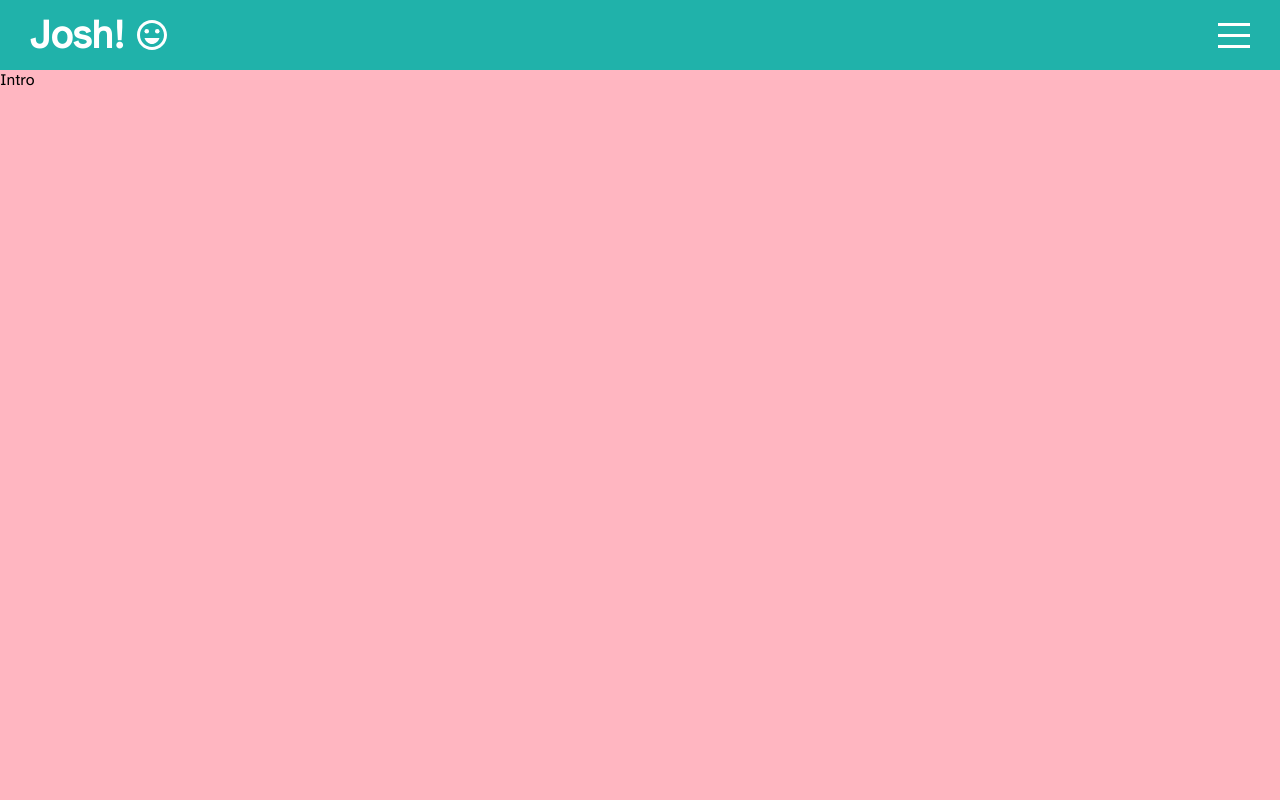
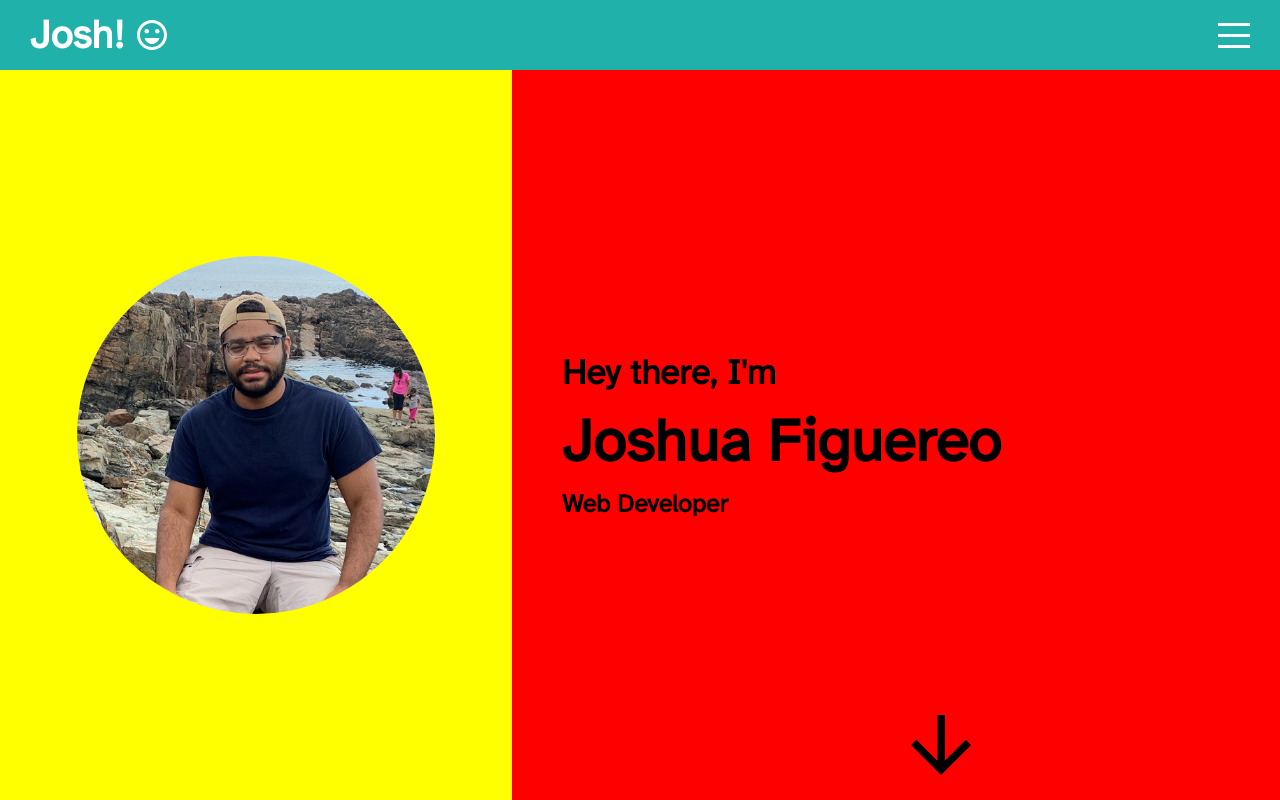
Before and after one commit to Jfig27/React-Portfolio, a React (Create React App) app: page / in a window 1280 px wide. Built offline with nearby package versions, Linux system fonts and the light colour scheme.

Commit message:
intro added

```diff
--- a/src/components/Headerbar/headerbar.scss
+++ b/src/components/Headerbar/headerbar.scss
@@ -8,6 +8,7 @@
     position: fixed;
     top: 0;
     z-index:2;
+    transition: all 1s ease;
 
     .wrapper{
         padding: 10px 30px;
@@ -51,9 +52,15 @@
                     align-items: center;
                     visibility: hidden;
                     text-decoration: none;
-                    color: inherit;
+                    color: $mainColor;
+                    transition: all .75s ease;
                     &.show{
                         visibility:visible;
+                        color:white;
+                        transition: all 1s ease;
+                    }
+                    &:hover{
+                        color: aqua;
                     }
                 }
             }
--- a/src/components/Intro/Intro.jsx
+++ b/src/components/Intro/Intro.jsx
@@ -1,9 +1,24 @@
 import './intro.scss'
+import ArrowDownwardIcon from '@material-ui/icons/ArrowDownward';
 
 export default function Intro() {
     return (
         <div className="intro" id="intro">
-            Intro
+            <div className="left">
+                <div className="imgContainer">
+                    <img src="assets/self.png" alt="my pic" />
+                </div>
+            </div>
+            <div className="right">
+                <div className="wrapper">
+                    <h2>Hey there, I'm</h2>
+                    <h1>Joshua Figuereo</h1>
+                    <h3>Web Developer</h3>
+                </div>
+                <a href="#portfolio">
+                    <ArrowDownwardIcon style={{fontSize: 90}}/>
+                </a>
+            </div>
         </div>
     )
 }
--- a/src/components/Intro/intro.scss
+++ b/src/components/Intro/intro.scss
@@ -1,3 +1,67 @@
 .intro {
     background-color: lightpink;
+    display: flex;
+
+    .left{
+        flex: 0.4;
+        background-color: yellow;
+        overflow: hidden;
+
+        .imgContainer{
+            width: 100%;
+            height: 100%;
+            display: flex;
+            align-items:center;
+            justify-content: center;
+            float: right;
+
+
+            img{
+                display: flex;
+                width: 70%;
+                // height: 70%;
+                border-radius: 100%;
+            }
+        }
+    }
+
+    .right{
+        flex:0.6;
+        background-color: red;
+        position: relative;
+
+        .wrapper{
+            width: 100%;
+            height: 100%;
+            padding-left: 50px;
+            display: flex;
+            flex-direction: column;
+            justify-content: center;
+
+            h1{
+                font-size: 60px;
+                margin: 10px 0;
+            }
+            h2 {
+                font-size: 35px;
+            }
+            h3 {
+                font-size: 25px;
+            }
+        }
+        a {
+            display: flex;
+            position: absolute;
+            bottom: 10px;
+            color: black;
+            left:50%;
+            transition: all .5s ease;
+
+        }
+        a:hover{
+            color: aqua;
+            transition: all .3s ease;
+
+        }
+    }
 }
```
Also changed, not shown: public/assets/self.png (added).
